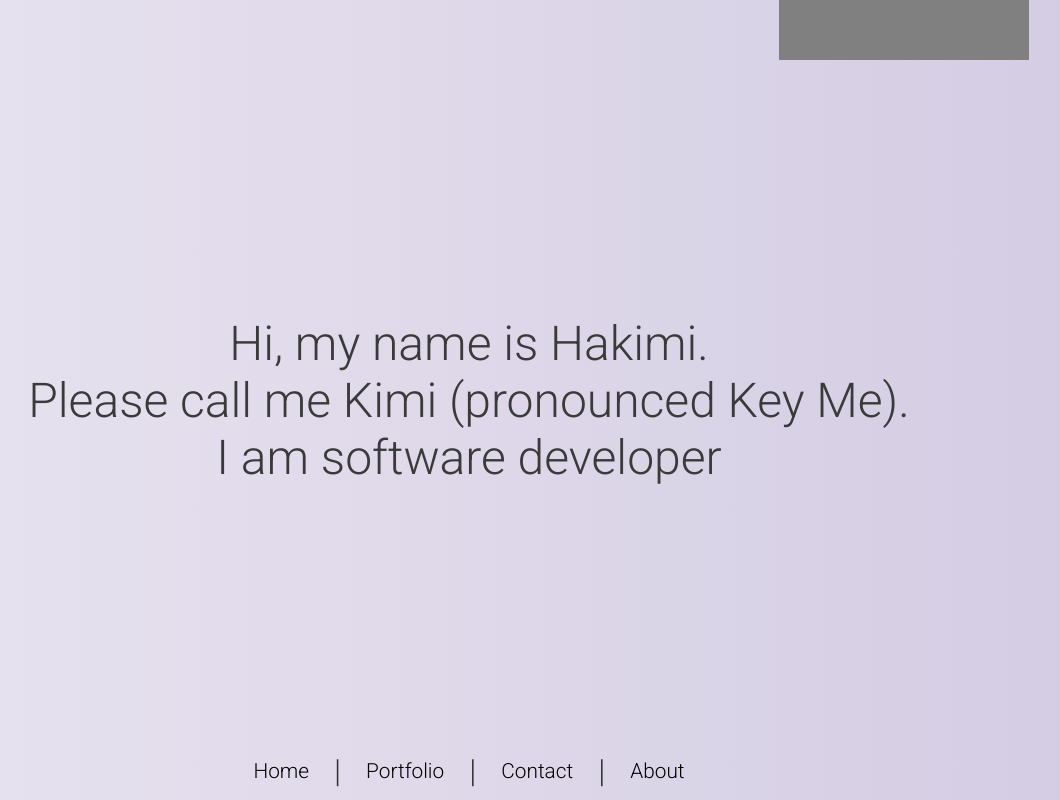
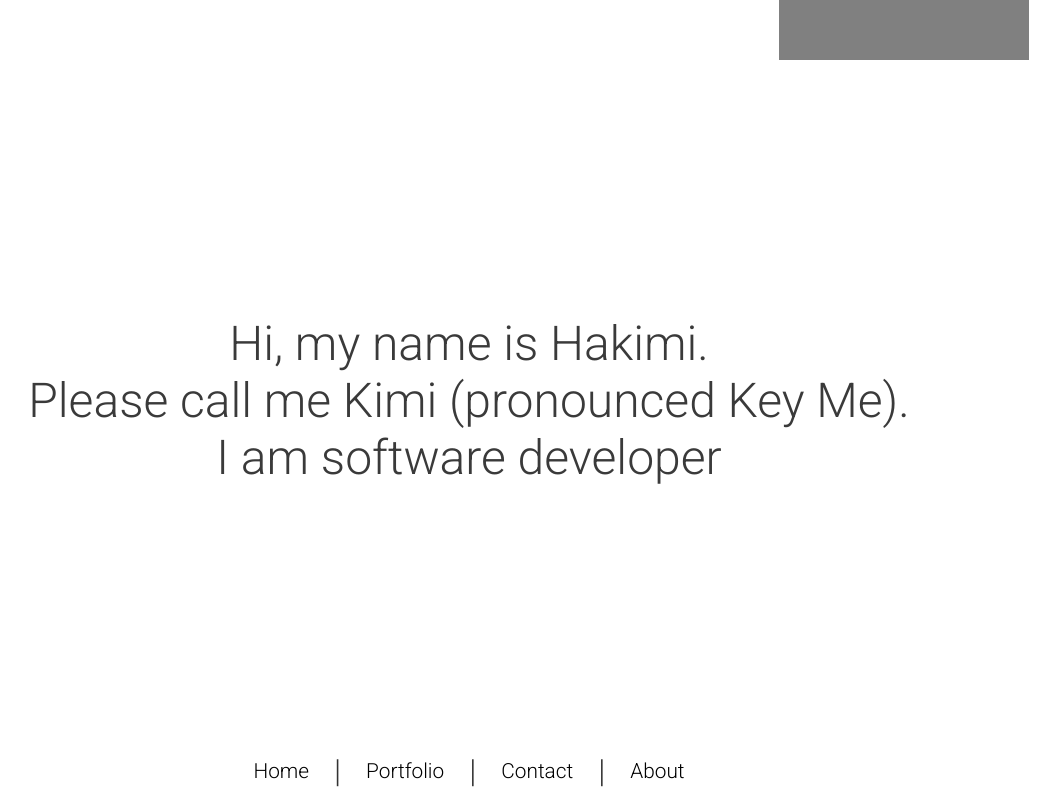
Before and after one commit to hakimihamzan/portfolio-pro, a Svelte app: page / in a window 1280 px wide. Shown: the whole page, without its empty margins (171-1231 px from the left). Built offline with nearby package versions, Linux system fonts and the light colour scheme.

Commit message:
update global styling

```diff
--- a/public/global.css
+++ b/public/global.css
@@ -1,22 +1,11 @@
 @import url("https://fonts.googleapis.com/css?family=Roboto:300");
-
-/* html,
-body {
-  position: relative;
-  width: 100%;
-  height: 100%;
-} */
 
 body {
   color: #333;
   margin: 0;
-  overflow: hidden;
-  position: relative;
+  /* overflow-y: hidden; */
   box-sizing: border-box;
   font-family: "Roboto";
-  background: #d3cce3;
-  background: -webkit-linear-gradient(to right, #e9e4f0, #d3cce3);
-  background: linear-gradient(to right, #e9e4f0, #d3cce3);
 }
 a {
   color: #000000;
@@ -30,45 +19,3 @@ a:hover {
 a:visited {
   color: rgb(48, 48, 48);
 }
-/*
-
-
-label {
-  display: block;
-}
-
-input,
-button,
-select,
-textarea {
-  font-family: inherit;
-  font-size: inherit;
-  -webkit-padding: 0.4em 0;
-  padding: 0.4em;
-  margin: 0 0 0.5em 0;
-  box-sizing: border-box;
-  border: 1px solid #ccc;
-  border-radius: 2px;
-}
-
-input:disabled {
-  color: #ccc;
-}
-
-button {
-  color: #333;
-  background-color: #f4f4f4;
-  outline: none;
-}
-
-button:disabled {
-  color: #999;
-}
-
-button:not(:disabled):active {
-  background-color: #ddd;
-}
-
-button:focus {
-  border-color: #666;
-} */
```
